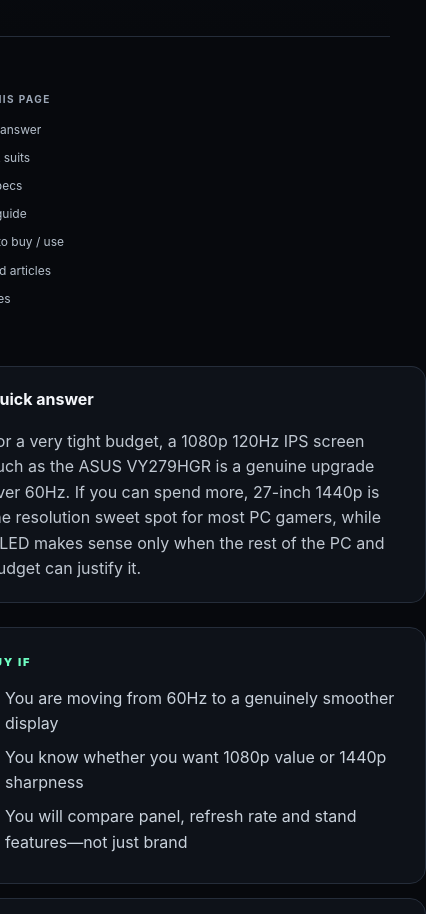
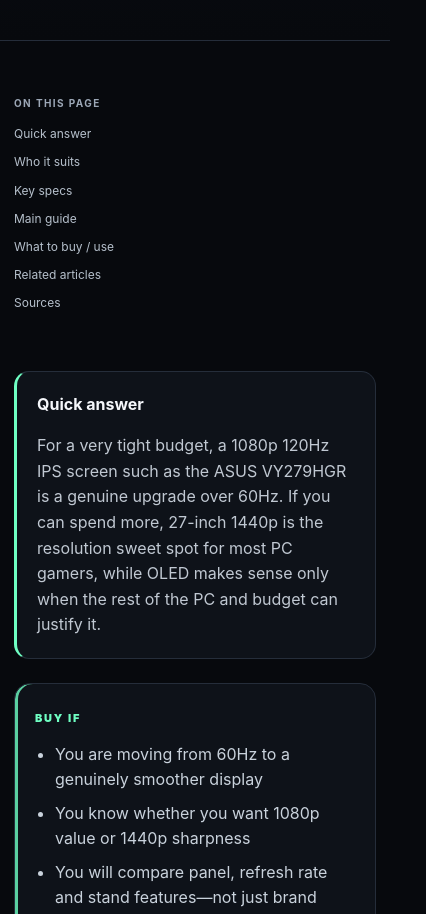
Before and after one commit to Raeijin/checkpoint-gaming, a plain HTML site: page article.html in a window 390 px wide. Shown: the part 867-1781 px from the top of the page, 426 px wide, since content can reach past the window. Drawn offline with Linux system fonts and the light colour scheme.

Commit message:
Update styles.css

```diff
--- a/styles.css
+++ b/styles.css
@@ -313,3 +313,50 @@ linear-gradient(180deg,#0b0f16,#07090d)}
   object-fit:cover;
   object-position:center center;
 }
+/* Mobile article overflow fix */
+@media (max-width: 900px) {
+  .article-layout {
+    grid-template-columns: minmax(0, 1fr) !important;
+  }
+
+  .article-layout > *,
+  .article-content {
+    min-width: 0 !important;
+    max-width: 100% !important;
+  }
+
+  .article-content,
+  .article-content p,
+  .article-content li,
+  .article-content h2,
+  .article-content h3,
+  .article-content a {
+    overflow-wrap: anywhere;
+  }
+
+  .product-box,
+  .recommendation-card,
+  .decision-card,
+  .reader-note,
+  .callout,
+  .spec-table-wrap {
+    min-width: 0 !important;
+    max-width: 100% !important;
+  }
+
+  .spec-table-wrap {
+    overflow-x: auto;
+    -webkit-overflow-scrolling: touch;
+  }
+}
+
+@media (max-width: 620px) {
+  .article-layout.wrap,
+  .article-hero .wrap {
+    width: calc(100% - 28px) !important;
+  }
+
+  .buy-row {
+    flex-wrap: wrap;
+  }
+}
```
